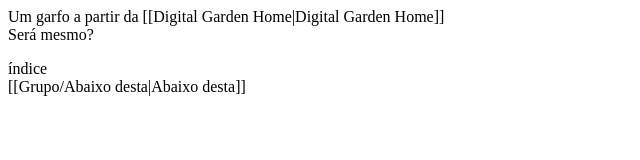
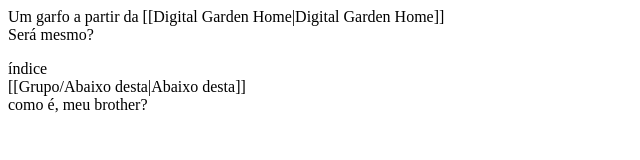
Before and after one commit to cajuzics/cajuzics.github.io, an Eleventy site: page src/site/notes/Publicando!.md in a window 1280 px wide. Shown: the whole page, without its empty margins (0-640 px from the left). Built offline with nearby package versions, Linux system fonts and the light colour scheme; Eleventy itself is replaced by a stand-in of ours; files that its build step writes are made by us from their sources; what @sindresorhus/slugify, eleventy-plugin-nesting-toc, fs-file-tree, glob would draw is missing.

Commit message:
Published multiple files

```diff
--- a/src/site/notes/Publicando!.md
+++ b/src/site/notes/Publicando!.md
@@ -8,3 +8,4 @@ Será mesmo?
 
 índice
 [[Grupo/Abaixo desta\|Abaixo desta]]
+como é, meu brother?
```
